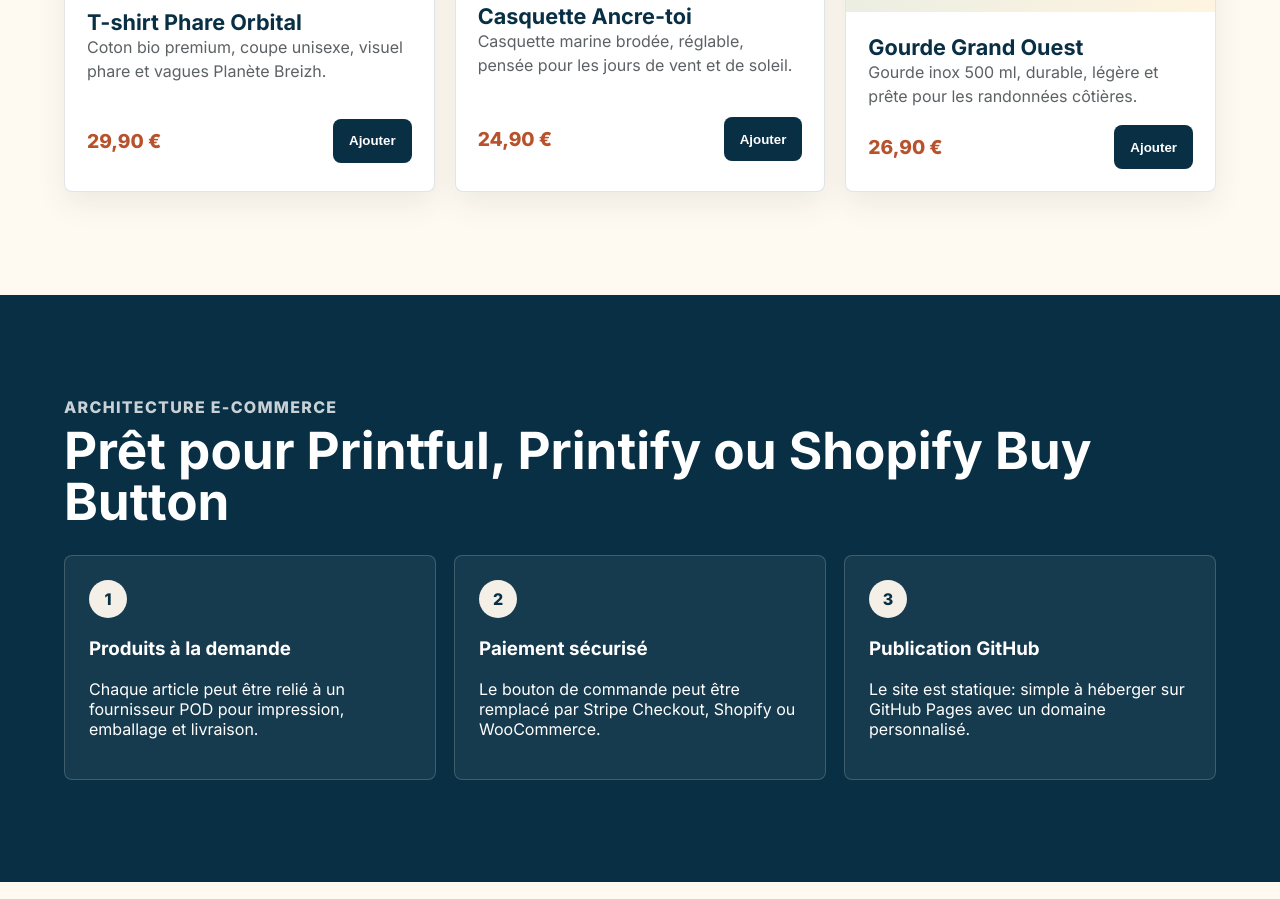
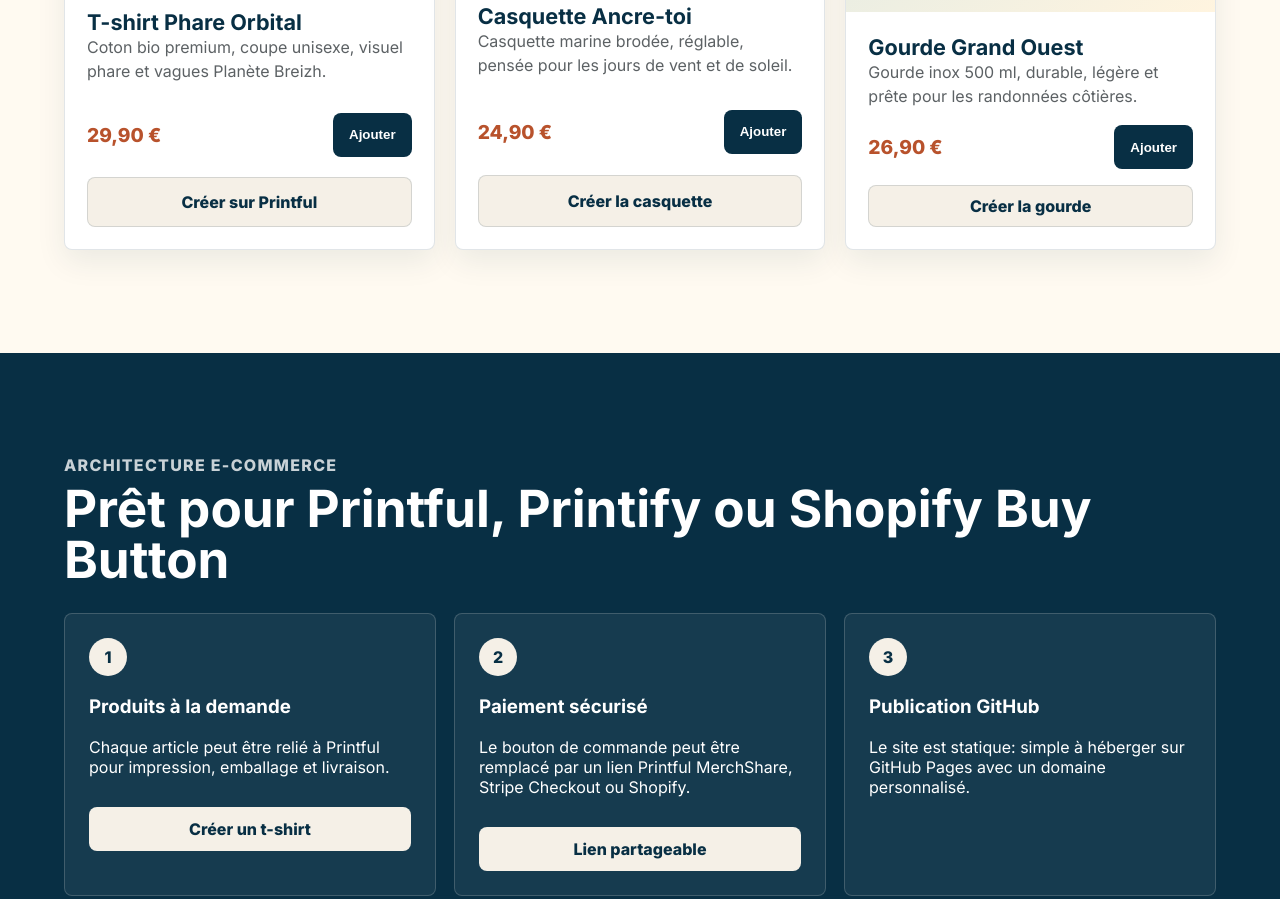
Before and after one commit to viguiry/Planete-breizh2, a plain HTML site: page index.html in a window 1280 px wide. Shown: the part 1408-2307 px from the top of the page. Drawn offline with Linux system fonts and the light colour scheme.

Commit message:
Link products to Printful creation pages

```diff
--- a/index.html
+++ b/index.html
@@ -14,7 +14,7 @@
       href="https://fonts.googleapis.com/css2?family=Inter:wght@400;500;600;700;800&family=Permanent+Marker&display=swap"
       rel="stylesheet"
     />
-    <link rel="stylesheet" href="styles.css" />
+    <link rel="stylesheet" href="styles.css?v=2" />
   </head>
   <body>
     <header class="site-header">
@@ -83,12 +83,18 @@
           <article>
             <span>1</span>
             <h3>Produits à la demande</h3>
-            <p>Chaque article peut être relié à un fournisseur POD pour impression, emballage et livraison.</p>
+            <p>Chaque article peut être relié à Printful pour impression, emballage et livraison.</p>
+            <a class="maker-link" href="https://www.printful.com/make-your-own-shirt" target="_blank" rel="noopener">
+              Créer un t-shirt
+            </a>
           </article>
           <article>
             <span>2</span>
             <h3>Paiement sécurisé</h3>
-            <p>Le bouton de commande peut être remplacé par Stripe Checkout, Shopify ou WooCommerce.</p>
+            <p>Le bouton de commande peut être remplacé par un lien Printful MerchShare, Stripe Checkout ou Shopify.</p>
+            <a class="maker-link" href="https://help.printful.com/hc/en-us/articles/6362013673372-How-do-shareable-product-templates-work" target="_blank" rel="noopener">
+              Lien partageable
+            </a>
           </article>
           <article>
             <span>3</span>
@@ -139,6 +145,6 @@
       <span>Boutique bretonne en dropshipping responsable.</span>
     </footer>
 
-    <script src="script.js"></script>
+    <script src="script.js?v=2"></script>
   </body>
 </html>
--- a/script.js
+++ b/script.js
@@ -6,6 +6,8 @@ const products = [
     label: "PHARE\nBREIZH",
     description: "Coton bio premium, coupe unisexe, visuel phare et vagues Planète Breizh.",
     price: 29.9,
+    makerUrl: "https://www.printful.com/make-your-own-shirt",
+    makerLabel: "Créer sur Printful",
   },
   {
     id: "cap-ancre",
@@ -14,6 +16,8 @@ const products = [
     label: "PB",
     description: "Casquette marine brodée, réglable, pensée pour les jours de vent et de soleil.",
     price: 24.9,
+    makerUrl: "https://www.printful.com/custom/hats",
+    makerLabel: "Créer la casquette",
   },
   {
     id: "bottle-ouest",
@@ -22,6 +26,8 @@ const products = [
     label: "BREIZH",
     description: "Gourde inox 500 ml, durable, légère et prête pour les randonnées côtières.",
     price: 26.9,
+    makerUrl: "https://www.printful.com/custom/water-bottles",
+    makerLabel: "Créer la gourde",
   },
 ];
 
@@ -57,6 +63,9 @@ function renderProducts() {
               <span class="price">${formatter.format(product.price)}</span>
               <button class="add-button" type="button" data-add="${product.id}">Ajouter</button>
             </div>
+            <a class="maker-action" href="${product.makerUrl}" target="_blank" rel="noopener">
+              ${product.makerLabel}
+            </a>
           </div>
         </article>
       `
--- a/styles.css
+++ b/styles.css
@@ -79,7 +79,9 @@ img {
 .primary-action,
 .secondary-action,
 .add-button,
-.checkout-button {
+.checkout-button,
+.maker-action,
+.maker-link {
   display: inline-flex;
   align-items: center;
   justify-content: center;
@@ -161,6 +163,14 @@ img {
   color: var(--ink);
   background: white;
   border: 1px solid rgba(8, 47, 68, 0.18);
+}
+
+.maker-action {
+  width: 100%;
+  min-height: 42px;
+  color: var(--ink);
+  background: var(--foam);
+  border: 1px solid rgba(8, 47, 68, 0.14);
 }
 
 .hero-visual {
@@ -372,6 +382,13 @@ h2 {
   font-weight: 900;
 }
 
+.maker-link {
+  width: 100%;
+  margin-top: 14px;
+  color: var(--ink);
+  background: var(--foam);
+}
+
 .story {
   display: grid;
   grid-template-columns: 360px minmax(0, 680px);
```
Also changed, not shown: README.md.
